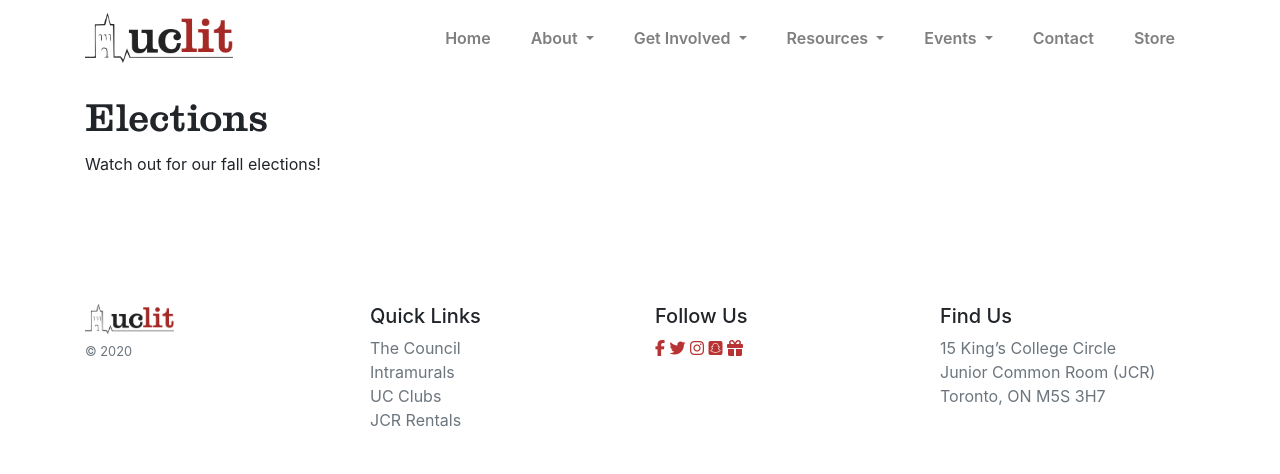
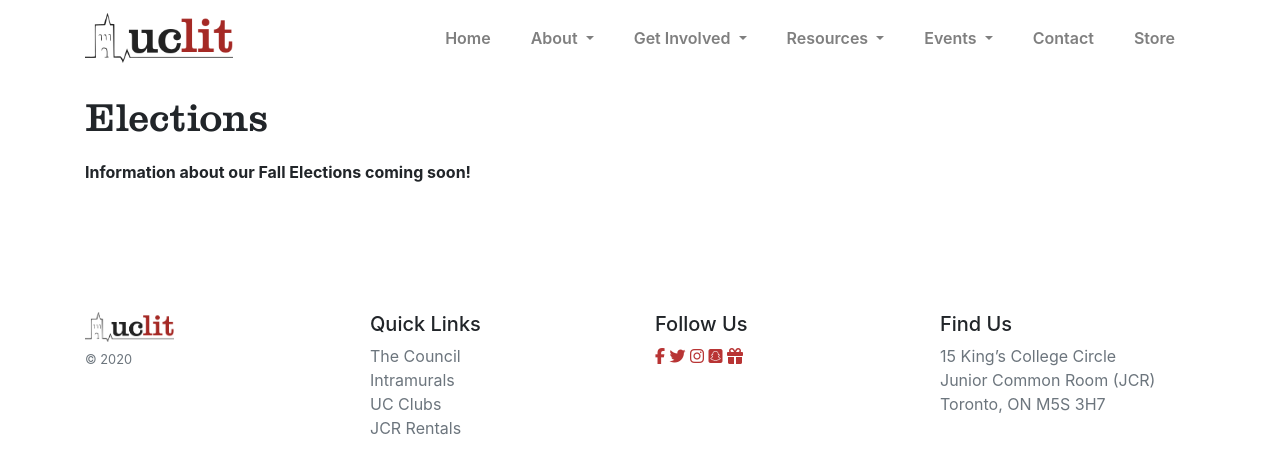
Before and after one commit to uclit-webmaster/uclit-site, a Jekyll site: the page built from get-involved/elections.html, in a window 1280 px wide. Shown: the top 474 px of the page. Built offline with Jekyll 4.4.1, drawn with Linux system fonts in a browser that asks for light colours; nearby versions of some CDN libraries.

Commit message:
Update elections.html
added 'coming soon'

```diff
--- a/get-involved/elections.html
+++ b/get-involved/elections.html
@@ -4,5 +4,5 @@ title: Elections
 ---
 <h1 class="font-secondary" data-aos="fade">Elections</h1>
 <p data-aos="fade-up">
-    {{ site.data.elections.text }}
+<p class="mb-0"><strong>Information about our Fall Elections coming soon!</strong></p>
 </p>
```
